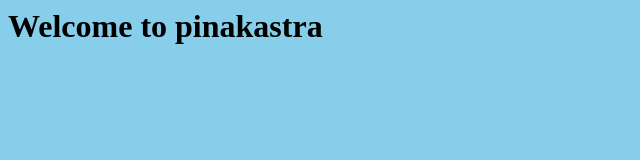
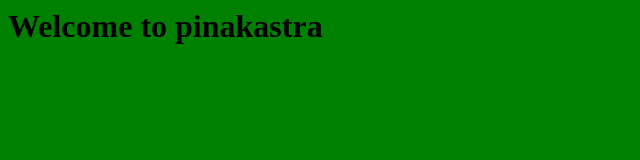
Before and after one commit to PinniboinaRajesh/jenkinspip, a plain HTML site: page index.html in a window 1280 px wide. Shown: the whole page, without its empty margins (0-640 px from the left). Drawn offline with Linux system fonts and the light colour scheme.

Commit message:
Update index.html

```diff
--- a/index.html
+++ b/index.html
@@ -1,7 +1,7 @@
 <html>
 <head><title>pinka</title>
 </head>
-<body bgcolor="skyblue">
+<body bgcolor="green">
   <h1>Welcome to pinakastra</h1>
 </body>
 </html>
```
